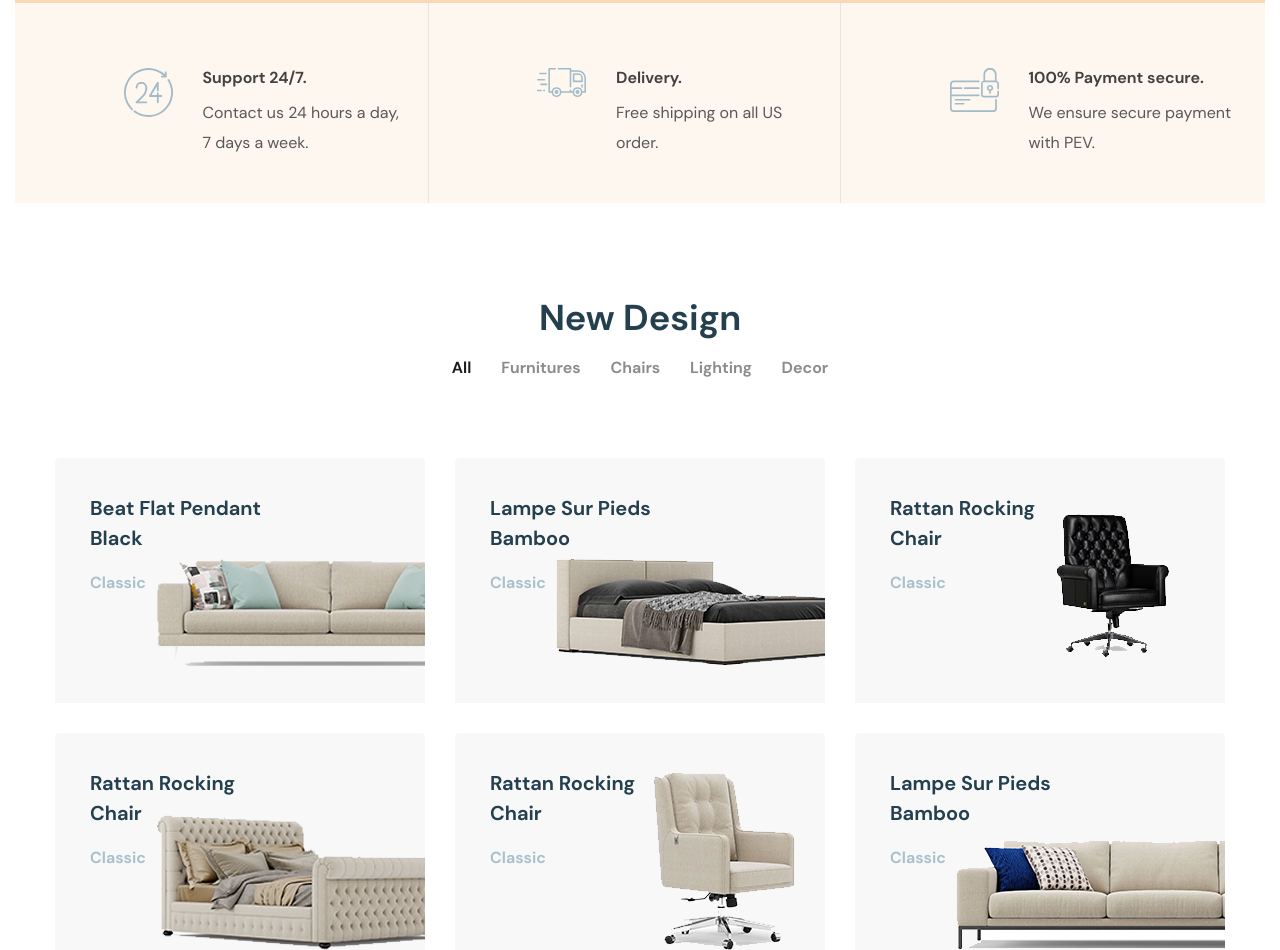
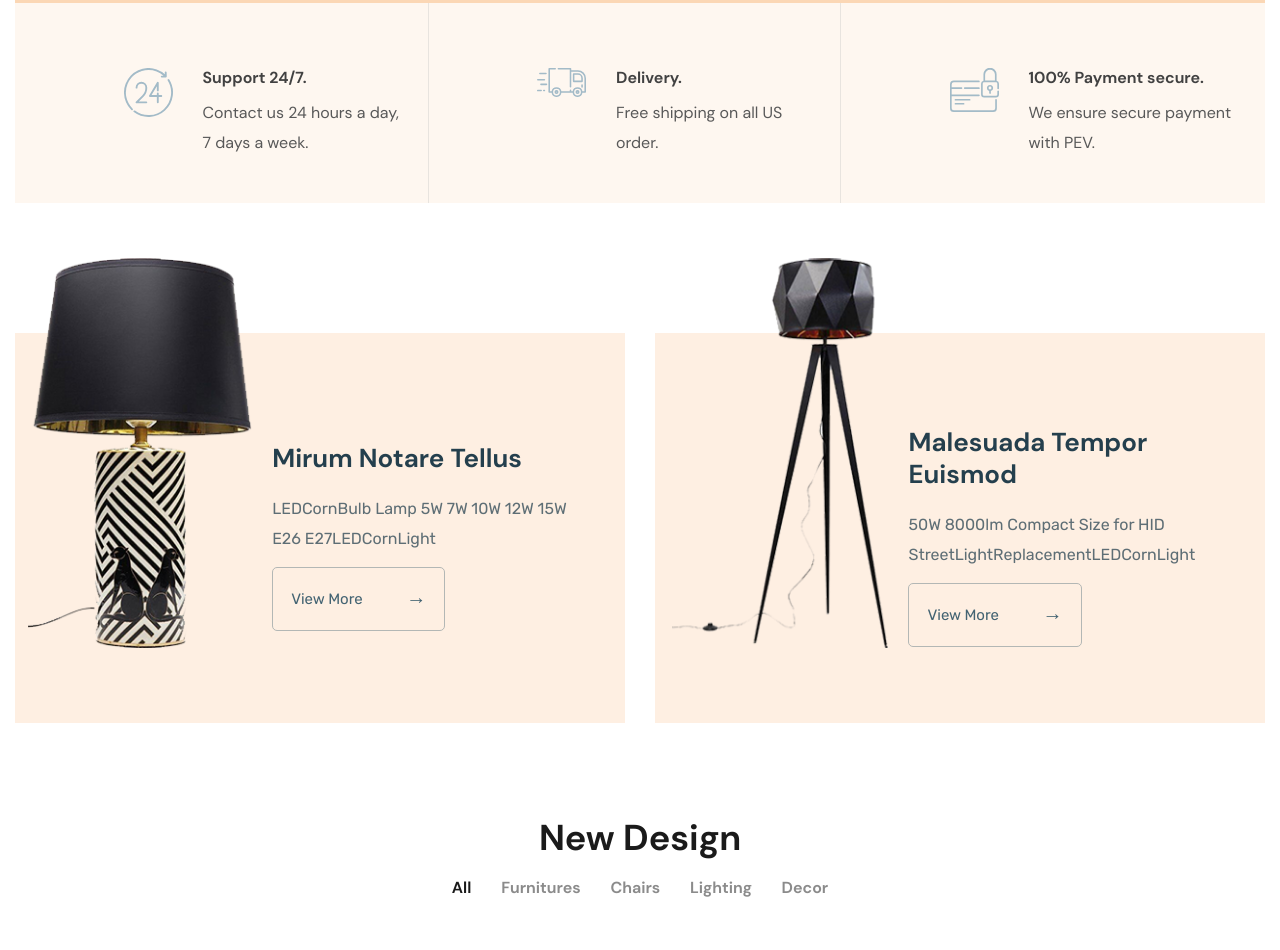
Before and after one commit to ElMaksis/Glee, a website: page app/index.html in a window 1280 px wide. Shown: the part 962-1912 px from the top of the page. Drawn offline with nearby package versions, Linux system fonts and the light colour scheme; files that its build step writes are made by us from their sources.

Commit message:
add random goods

```diff
--- a/app/index.html
+++ b/app/index.html
@@ -155,15 +155,54 @@
 
 
 
+        <div class="random-goods">
+            <div class="wide-container">
+                <div class="random-goods__inner">
+                    <div class="random-goods__item">
+                        <img class="random-goods__img" src="images/content/random/random-1.png"
+                            alt="Mirum Notare Tellus">
+                        <div class="random-goods__content">
+                            <h5 class="random-goods__title">
+                                Mirum Notare Tellus
+                            </h5>
+                            <p class="random-goods__desc">
+                                LEDCornBulb Lamp 5W 7W 10W 12W 15W E26 E27LEDCornLight
+                            </p>
+                            <a class="random-goods__link" href="#">
+                                <span>View More</span>
+                                <span>&rarr;</span>
+                            </a>
+                        </div>
+                    </div>
+                    <div class="random-goods__item">
+                        <img class="random-goods__img" src="images/content/random/random-2.png"
+                            alt="Malesuada Tempor Euismod">
+                        <div class="random-goods__content">
+                            <h5 class="random-goods__title">
+                                Malesuada Tempor Euismod
+                            </h5>
+                            <p class="random-goods__desc">
+                                50W 8000lm Compact Size for HID StreetLightReplacementLEDCornLight
+                            </p>
+                            <a class="random-goods__link" href="#">
+                                <span>View More</span>
+                                <span>&rarr;</span>
+                            </a>
+                        </div>
+                    </div>
+
+                </div>
+            </div>
+        </div>
 
 
         <div class="design">
             <div class="container">
                 <div class="design__inner">
-                    <h3 class="design__title">
+                    <h3 class="title design__title">
                         New Design
                     </h3>
-                    <div class="design__tabs">
+                    <div class="tabs-container">
                         <span class="tab-active">All</span>
                         <span>Furnitures</span>
                         <span>Chairs</span>
@@ -249,7 +288,7 @@
         <div class="articles">
             <div class="container">
                 <div class="articles__inner">
-                    <h3 class="articles__title">
+                    <h3 class="title articles__title">
                         Our Insights & Articles
                     </h3>
                     <a class="articles__preload" href="#">
--- a/app/scss/_global.scss
+++ b/app/scss/_global.scss
@@ -27,3 +27,25 @@ body {
     margin: 0 auto;
     padding: 0 15px;
 }
+
+.title {
+    @extend %dmsans-700;
+    font-size: 36px;
+    color: #1a1a1a;
+    text-align: center;
+}
+
+.tabs-container {
+    font-size: 16px;
+    color: #8b8b8b;
+    text-align: center;
+
+    & span {
+        margin: 0 13px;
+        cursor: pointer;
+    }
+
+    & .tab-active {
+        color: #1a1a1a;
+    }
+}
--- a/app/scss/style.scss
+++ b/app/scss/style.scss
@@ -384,7 +384,68 @@
 }
 
 
+// ========================  RANDOM_GOODS  =========================
 
+
+.random-goods {
+
+    &__inner {
+        display: flex;
+        justify-content: center;
+        gap: 30px;
+        margin-top: 130px;
+    }
+
+    &__item {
+        background-color: #feefe2;
+        flex: 0 1 50%;
+        max-height: 390px;
+        overflow: visible;
+        display: flex;
+        justify-content: center;
+        align-items: center;
+    }
+
+    &__img {
+        height: 100%;
+        margin-top: -150px;
+    }
+
+    &__content {
+        padding: 100px 20px;
+        max-width: 360px;
+    }
+
+    &__title {
+        font-size: 26px;
+        line-height: 32px;
+        color: #243f4d;
+    }
+
+    &__desc {
+        @extend %rubik-400;
+        font-size: 16px;
+        line-height: 30px;
+        color: #5e6e75;
+        padding: 20px 0 30px;
+    }
+
+    &__link {
+        @extend %rubik-400;
+        padding: 22px 18px;
+        color: #436372;
+        border: 1px solid #b3b7b5;
+        border-radius: 5px;
+        font-size: 15px;
+        line-height: 12px;
+
+        span+span {
+            padding-left: 40px;
+            font-size: 20px;
+        }
+
+    }
+}
 
 
 // ==========================  DESIGN  ==========================
@@ -394,26 +455,11 @@
 
     &__inner {
         padding: 100px 0 120px;
-        text-align: center;
+        // text-align: center;
     }
 
     &__title {
-        font-size: 36px;
         padding-bottom: 20px;
-    }
-
-    &__tabs {
-        font-size: 16px;
-        color: #8b8b8b;
-
-        & span {
-            margin: 0 13px;
-            cursor: pointer;
-        }
-
-        & .tab-active {
-            color: #1a1a1a;
-        }
     }
 
     &__box {
@@ -490,11 +536,6 @@
         padding: 115px 0 50px;
     }
 
-    &__title {
-        font-size: 36px;
-        color: #1a1a1a;
-    }
-
     &__preload {
         color: #262626;
         transition: all .3s;
```
Also changed, not shown: app/images/content/random/random-1.png (added), app/images/content/random/random-2.png (added).
